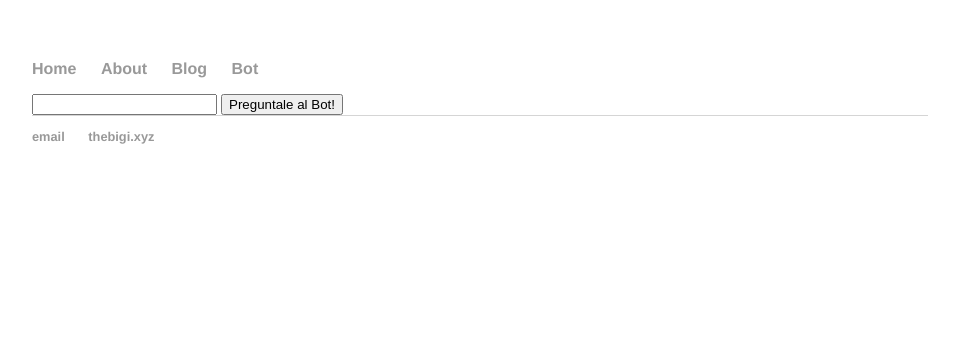
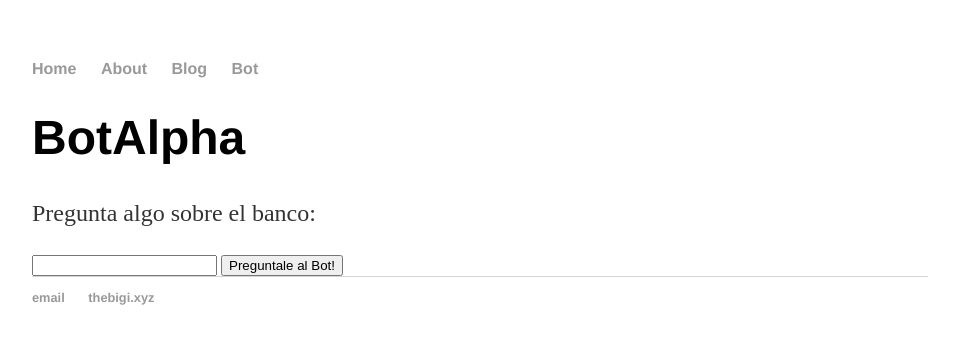
Before and after one commit to edgarunigarro/thebigi, a Jekyll site: the page built from bot/bot01.html, in a window 1280 px wide. Shown: the top 344 px of the page, without its empty margins (160-1119 px from the left). Built offline with Jekyll 4.4.1, drawn with Linux system fonts in a browser that asks for light colours.

Commit message:
Update bot01.html

```diff
--- a/bot/bot01.html
+++ b/bot/bot01.html
@@ -20,6 +20,9 @@ $(document).ready(function(){
 </head>
 <body>
 
+<h1>BotAlpha</h1>
+<p>Pregunta algo sobre el banco:</p>
+
 <input id="pregunta">
 <button>Preguntale al Bot!</button>
 
```
